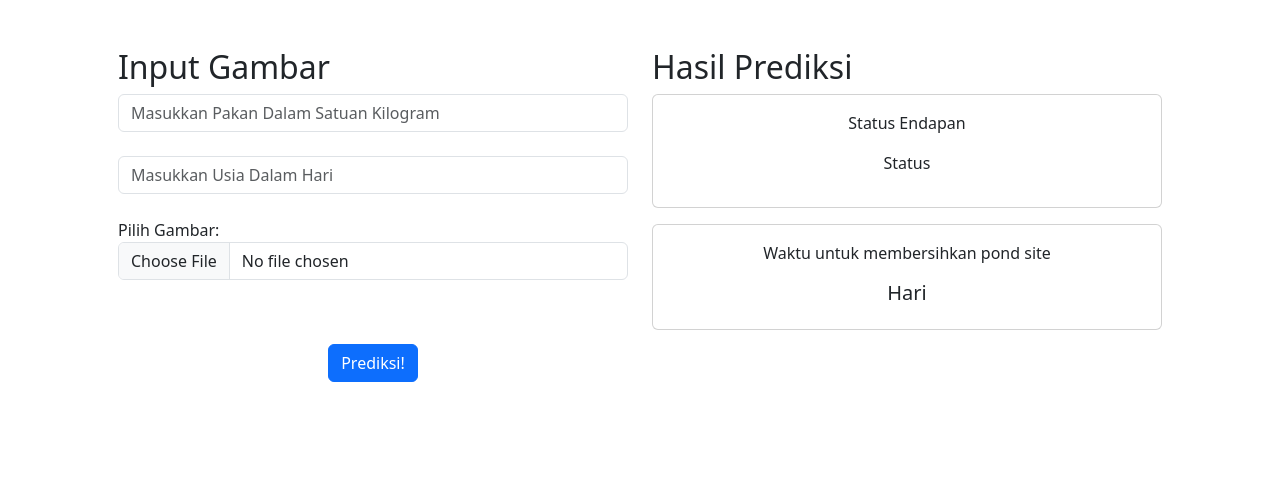
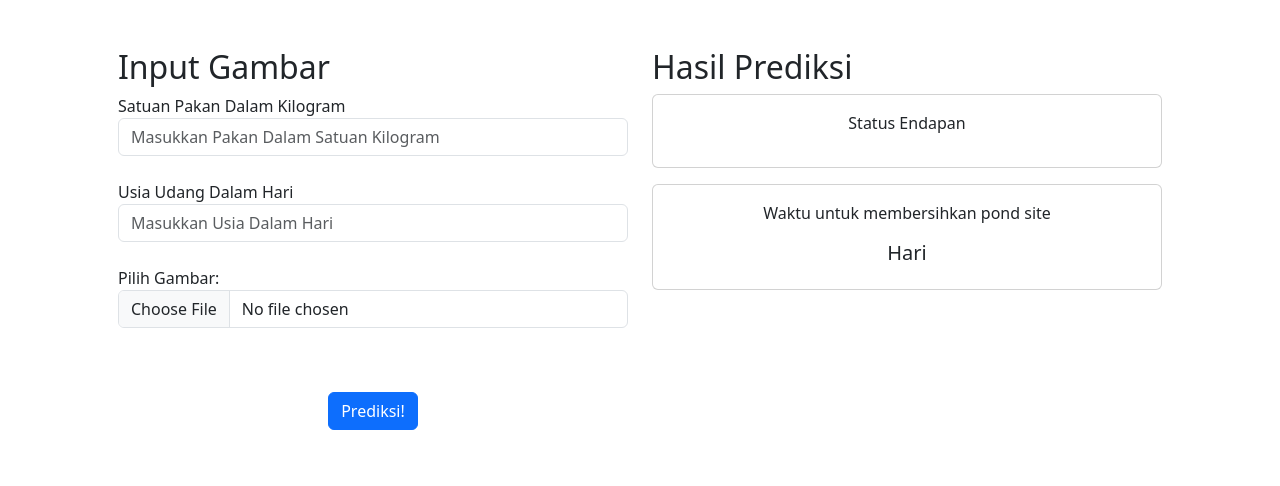
Before and after one commit to algonacci/Shrimp-Pond-Sediments-CNN, a Flask app: page /prediction in a window 1280 px wide. Shown: the part 56-542 px from the top of the page. Run offline with Flask 3, Linux system fonts and the light colour scheme.

Commit message:
edit for portfolio

```diff
--- a/templates/index.html
+++ b/templates/index.html
@@ -27,7 +27,7 @@
         <div class="row">
             <div class="col-md-6">
                 <h2>Input Gambar</h2>
-                <form action="/" method="post" enctype="multipart/form-data">
+                <form action="/prediction" method="post" enctype="multipart/form-data">
                     <div class="form-group">
                         <input type="number" class="form-control" name="pakan"
                             placeholder="Masukkan Pakan Dalam Satuan Kilogram" required />
--- a/templates/prediction.html
+++ b/templates/prediction.html
@@ -29,9 +29,11 @@
                 <h2>Input Gambar</h2>
                 <form action="/prediction" method="post" enctype="multipart/form-data">
                     <div class="form-group">
+                        <label for="pakan">Satuan Pakan Dalam Kilogram</label>
                         <input type="number" class="form-control" name="pakan"
                             placeholder="Masukkan Pakan Dalam Satuan Kilogram" required />
                         <br />
+                        <label for="usia">Usia Udang Dalam Hari</label>
                         <input type="number" class="form-control" name="usia" placeholder="Masukkan Usia Dalam Hari"
                             required />
                         <br />
@@ -55,7 +57,6 @@
                         <div class="card mb-3">
                             <div class="card-body text-center">
                                 <p class="card-text">Status Endapan</p>
-                                <p class="card-text">Status</p>
                                 {% if result %}
                                 <h5 class="card-title">Kelas: {{ result }}</h5>
                                 <h5 class="card-title">Kelas: {{ label }}</h5>
```
